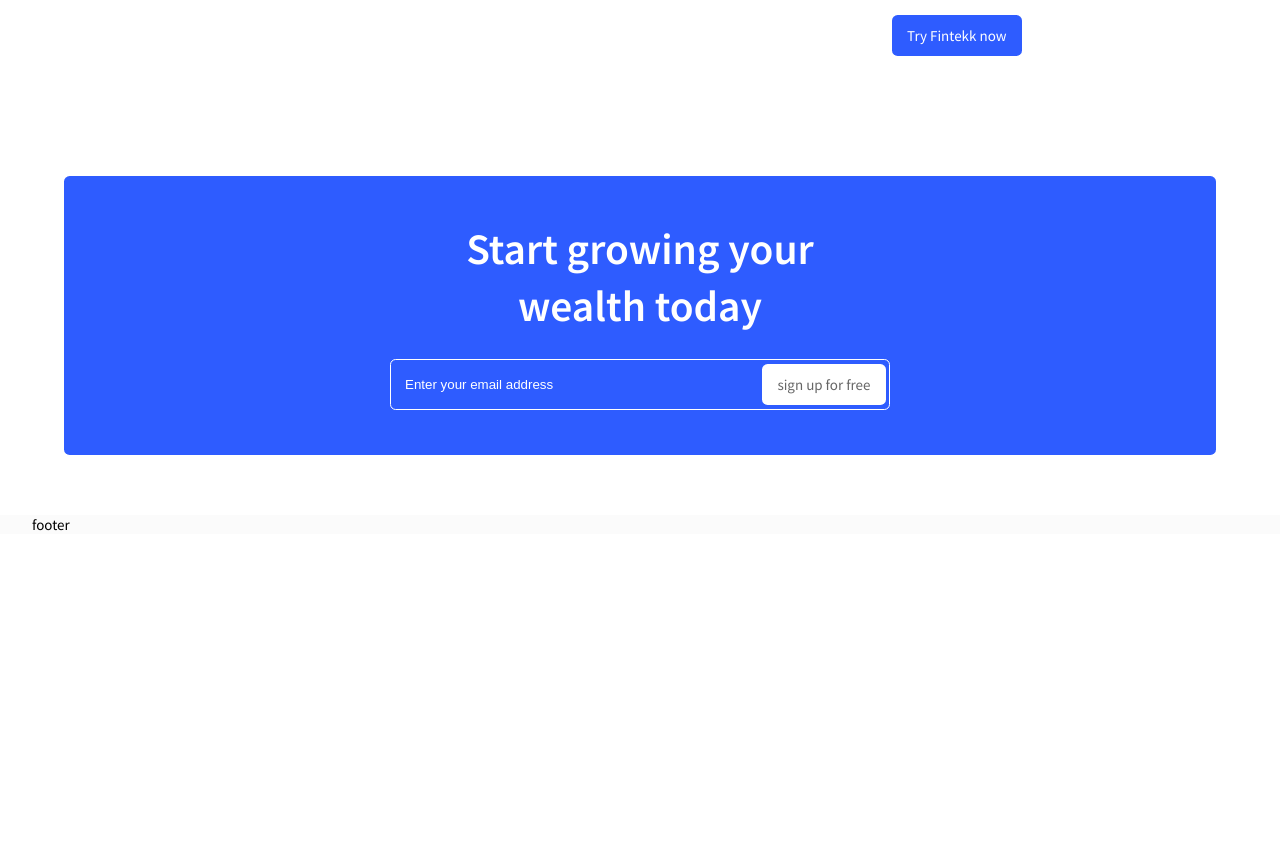
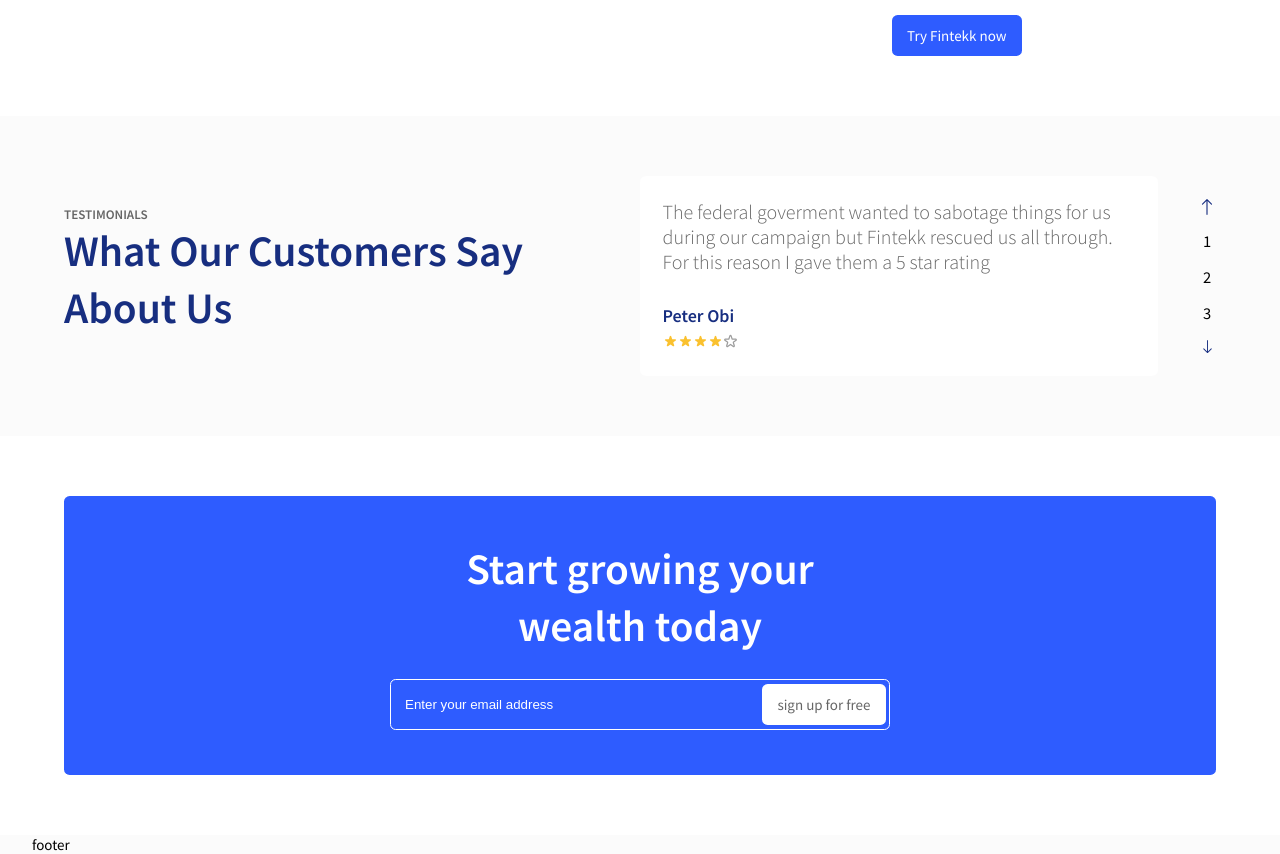
Before and after one commit to Theo-flux/fintekk, a React (Vite) app: page / in a window 1280 px wide. Shown: the part 2660-3514 px from the top of the page. Before the commit the page ends 3194 px from the top, so only its background shows below. Built offline with nearby package versions, Linux system fonts and the light colour scheme.

Commit message:
[feat]: testimonial section

```diff
--- a/src/App.tsx
+++ b/src/App.tsx
@@ -8,6 +8,7 @@ import {
   Activeusers,
   Services,
   Steps,
+  Testimonials,
 } from './components';
 
 function App() {
@@ -19,6 +20,7 @@ function App() {
       <Activeusers />
       <Services />
       <Steps />
+      <Testimonials/>
       <NewsLetter />
       <Footer />
     </React.Fragment>
--- a/src/components/index.ts
+++ b/src/components/index.ts
@@ -6,3 +6,4 @@ export { default as Hero } from './hero/Hero';
 export { default as Activeusers } from './users/Activeusers';
 export { default as Services } from './services/Services';
 export { default as Steps } from './steps/Steps';
+export { default as Testimonials } from './testimonials/Testimonials';
--- /dev/null
+++ b/src/components/testimonials/Testimonials.tsx
@@ -0,0 +1,68 @@
+import React from 'react';
+import { DivTag, SectionTag, StyledTinyText } from '../../shared';
+import {
+  Testimonialcontainer,
+  TestimonialSection,
+  TestimonialTitle,
+  TestimonyWrapper,
+  TestimonyCardWrapper,
+  TestimonyCard,
+  TestimonyNavigator,
+  TestimonyText,
+  TestimonyInner,
+  TestimonyName,
+  TestimonyRatings,
+  StyledHiOutlineStar,
+  StyledHiStar,
+  StyledBsArrowDown,
+  StyledBsArrowUp,
+  Number,
+} from './testimonial.css';
+import { testimonyArr } from './testimonies';
+
+function Testimonials() {
+  return (
+    <SectionTag bgColor="#FBFBFB">
+      <DivTag>
+        <Testimonialcontainer>
+          <TestimonialSection>
+            <StyledTinyText>TESTIMONIALS</StyledTinyText>
+            <TestimonialTitle>What Our Customers Say About Us</TestimonialTitle>
+          </TestimonialSection>
+
+          <TestimonyWrapper>
+            <TestimonyCardWrapper>
+              {testimonyArr.map((testimonyEl, index) => {
+                const { testimony, name } = testimonyEl;
+                return (
+                  <TestimonyCard key={index}>
+                    <TestimonyText>{testimony}</TestimonyText>
+                    <TestimonyInner>
+                      <TestimonyName>{name}</TestimonyName>
+                      <TestimonyRatings>
+                        <StyledHiStar />
+                        <StyledHiStar />
+                        <StyledHiStar />
+                        <StyledHiStar />
+                        <StyledHiOutlineStar />
+                      </TestimonyRatings>
+                    </TestimonyInner>
+                  </TestimonyCard>
+                );
+              })}
+            </TestimonyCardWrapper>
+            <TestimonyNavigator>
+              <StyledBsArrowUp />
+              {testimonyArr.map((test, index) => {
+                return <Number key={index}>{index + 1}</Number>;
+              })}
+              <StyledBsArrowDown />
+            </TestimonyNavigator>
+          </TestimonyWrapper>
+        </Testimonialcontainer>
+      </DivTag>
+    </SectionTag>
+  );
+}
+
+export default Testimonials;
--- /dev/null
+++ b/src/components/testimonials/testimonial.css.ts
@@ -0,0 +1,172 @@
+import styled from 'styled-components';
+import { StyledH1, StyledText } from '../../shared';
+import { device, radius } from '../../utils';
+import { HiStar, HiOutlineStar } from 'react-icons/hi';
+import { BsArrowUp, BsArrowDown } from 'react-icons/bs';
+
+export const Testimonialcontainer = styled.div`
+  display: flex;
+  flex-direction: column;
+  justify-content: space-between;
+  align-items: center;
+  width: 100%;
+
+  @media ${device.md} {
+    flex-direction: row;
+  }
+`;
+
+export const TestimonialSection = styled.div`
+  width: 100%;
+  /* border: 1px solid magenta; */
+  text-align: center;
+
+  @media ${device.md} {
+    text-align: left;
+    width: 40%;
+  }
+
+  @media ${device.xl} {
+    width: 30%;
+  }
+`;
+
+export const TestimonialTitle = styled(StyledH1)`
+  color: var(--deepblue);
+  font-weight: 600;
+`;
+
+export const TestimonyWrapper = styled.div`
+  /* border: 1px solid magenta; */
+  display: flex;
+  flex-direction: column;
+  justify-content: flex-start;
+  align-items: center;
+  width: 100%;
+
+  @media ${device.md} {
+    width: 50%;
+  }
+
+  @media ${device.lg} {
+    width: 50%;
+    flex-direction: row;
+    justify-content: space-between;
+    align-items: center;
+  }
+
+  @media ${device.xl} {
+    width: 650px;
+    /* width: 60%; */
+  }
+`;
+
+export const TestimonyCardWrapper = styled.div`
+  /* border: 1px solid magenta; */
+  display: flex;
+  justify-content: space-between;
+  align-items: center;
+  gap: 2rem;
+  width: 100%;
+  border-radius: ${radius.md};
+  overflow-x: scroll;
+
+  @media ${device.md} {
+    width: 90%;
+  }
+
+  @media ${device.lg} {
+    flex-direction: column;
+    justify-content: space-between;
+    align-items: center;
+    height: 200px;
+    max-height: max-content;
+    overflow-y: scroll;
+    max-height: max-content;
+  }
+`;
+
+export const TestimonyCard = styled.div`
+  padding: 1.5rem;
+  min-width: 100%;
+  height: 100%;
+  display: flex;
+  flex-direction: column;
+  align-items: start;
+  justify-content: space-between;
+  /* border: 1px solid magenta; */
+  background-color: #fff;
+`;
+
+export const TestimonyText = styled(StyledText)``;
+
+export const TestimonyInner = styled.div`
+  margin-top: 2rem;
+`;
+
+export const TestimonyName = styled(StyledText)`
+  font-weight: 600;
+  font-size: 1.2rem;
+  color: var(--deepblue);
+  margin-bottom: 0.5rem;
+`;
+
+export const TestimonyRatings = styled.div``;
+
+export const StyledHiStar = styled(HiStar)`
+  font-size: 1rem;
+  color: #fac12f;
+`;
+
+export const StyledHiOutlineStar = styled(HiOutlineStar)`
+  font-size: 1rem;
+  color: #9d9d9d;
+`;
+
+export const TestimonyNavigator = styled.div`
+  margin-top: 2rem;
+  display: flex;
+  justify-content: space-between;
+  align-items: center;
+  width: fit-content;
+
+  @media ${device.lg} {
+    margin-top: 0rem;
+    flex-direction: column;
+    justify-content: center;
+    align-items: center;
+  }
+`;
+
+export const StyledBsArrowUp = styled(BsArrowUp)`
+  font-size: 1.2rem;
+  color: var(--deepblue);
+  transform: rotate(-90deg);
+  margin-right: 1rem;
+
+  @media ${device.lg} {
+    transform: rotate(0deg);
+    margin-right: 0rem;
+    margin-bottom: 1rem;
+  }
+`;
+
+export const StyledBsArrowDown = styled(BsArrowDown)`
+  font-size: 1rem;
+  color: var(--deepblue);
+  transform: rotate(-90deg);
+
+  @media ${device.lg} {
+    transform: rotate(0deg);
+  }
+`;
+
+export const Number = styled.div`
+  font-size: 1.1rem;
+  margin-right: 1rem;
+
+  @media ${device.lg} {
+    margin-right: 0rem;
+    margin-bottom: 1rem;
+  }
+`;
--- /dev/null
+++ b/src/components/testimonials/testimonies.ts
@@ -0,0 +1,23 @@
+export const testimonyArr = [
+  {
+    name: 'Peter Obi',
+    testimony:
+      'The federal goverment wanted to sabotage things for us during our campaign but Fintekk rescued us all through. For this reason I gave them a 5 star rating',
+
+    ratings: 5,
+  },
+
+  {
+    name: 'Bola Tinubu',
+    testimony:
+      'When all other financial institutions failed us, Fintekk was there. Fintekk provided us a means to build our town hall. Awon lokan! balaa blu!',
+    ratings: 5,
+  },
+
+  {
+    name: 'Maryam Adegoke',
+    testimony:
+      'Dealt with enquiry and subsequent order efficiently and quickly. So pleased with price and service I ordered a second one',
+    ratings: 4,
+  },
+];
--- a/src/shared/typos/index.ts
+++ b/src/shared/typos/index.ts
@@ -63,7 +63,8 @@ export const StyledH5 = styled.h5`
 export const StyledH6 = styled.h6``;
 
 export const StyledText = styled.p`
-  font-weight: 500;
+  font-weight: 300;
+  font-size: 20px;
   color: ${props => (props.color ? `${props.color}` : `var(--gray)`)};
 `;
 
```
